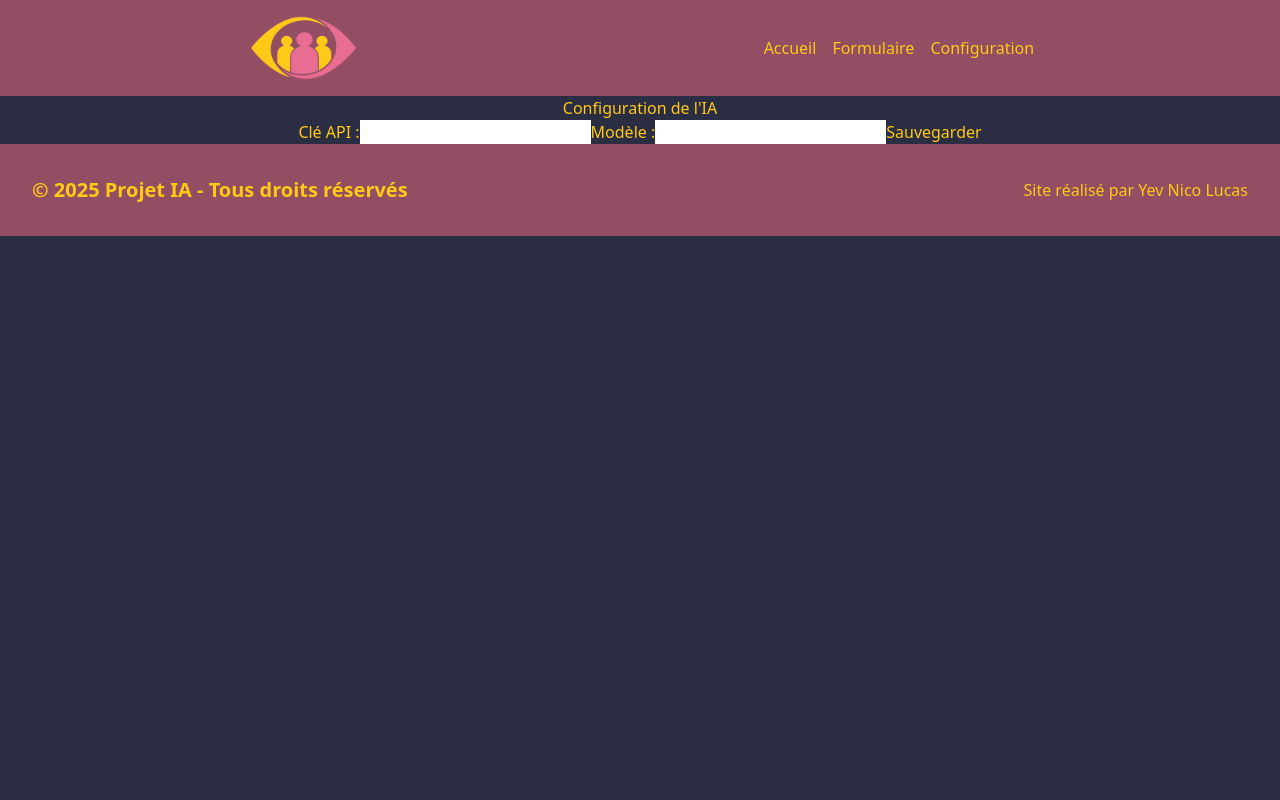
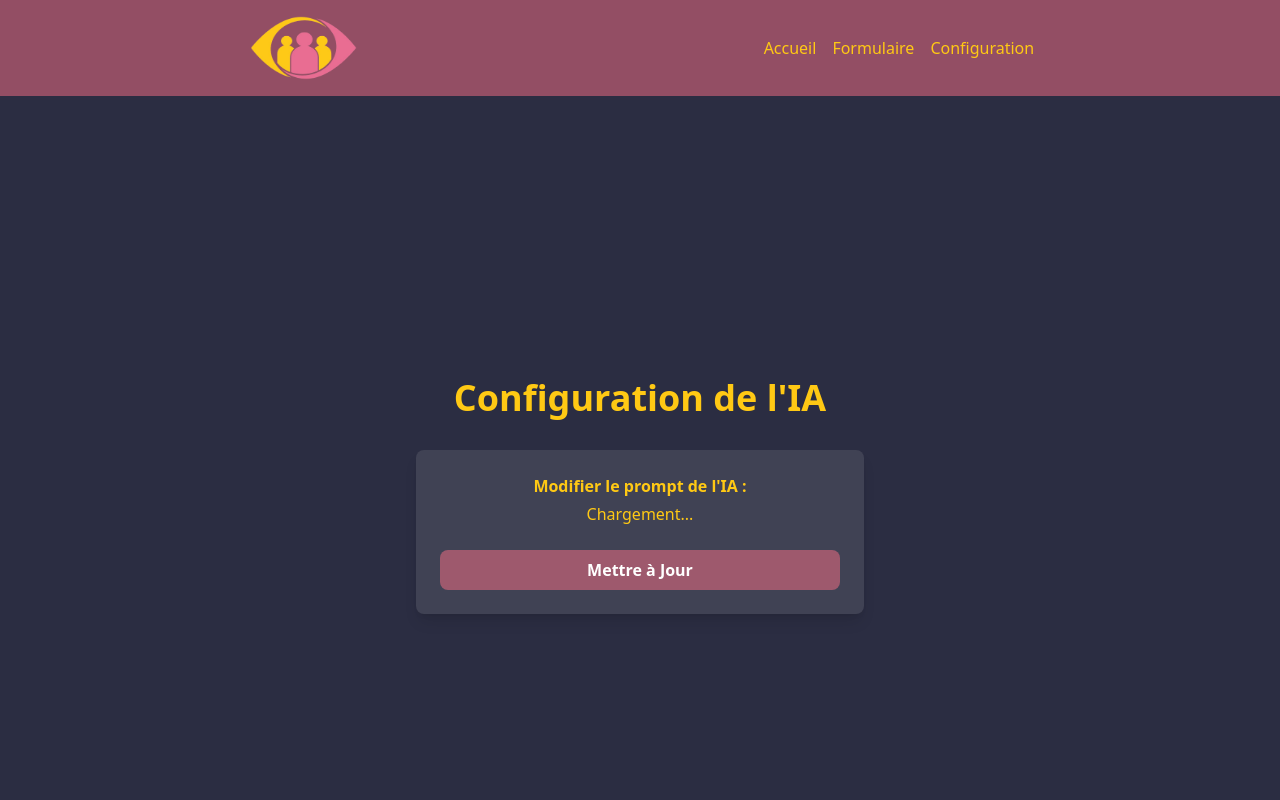
Before and after one commit to aref400/projetiafront, a Vue app: page /config in a window 1280 px wide. Shown: the top 800 px of the page. Built offline with nearby package versions, Linux system fonts and the light colour scheme.

Commit message:
mis en place form admin + get text

```diff
--- a/src/components/views/ConfigPage.vue
+++ b/src/components/views/ConfigPage.vue
@@ -1,42 +1,61 @@
 <template>
-    <div>
-      <h1>Configuration de l'IA</h1>
-      <form @submit.prevent="saveConfig">
-        <label for="apiKey">Clé API :</label>
-        <input id="apiKey" v-model="config.apiKey" type="text" />
-
-        <label for="model">Modèle :</label>
-        <input id="model" v-model="config.model" type="text" />
-
-        <button type="submit">Sauvegarder</button>
+  <div class="flex flex-col items-center justify-center min-h-screen">
+    <!-- Titre -->
+    <h1 class="text-4xl font-bold mb-8">Configuration de l'IA</h1>
+    <form @submit.prevent="saveConfig"
+      class="w-full max-w-md  shadow-lg rounded-lg p-6 space-y-6 bg-[#404254]">
+      <div class="flex flex-col">
+        <p class=" font-semibold mb-1">Modifier le prompt de l'IA :</p>
+        <div v-if="loading">Chargement...</div>
+        <div v-else>
+          <textarea
+            v-model="text"
+            class="w-full p-2 border rounded mb-4"
+            rows="5"
+          ></textarea>
+        </div>
+      </div>
+      <div class="text-center">
+        <button
+          type="submit"
+          :disabled="isLoading"
+          class="w-full bg-rose-400/50 text-white font-bold py-2 px-4 rounded-lg
+          transition ease-in-out delay-150 hover:-translate-y-1 hover:scale-110 hover:bg-rose-400 duration-200 "
+        >
+          {{ isLoading ? 'Chargement...' : 'Mettre à Jour' }}
+        </button>
+        <div v-if="isLoading" class="flex items-center justify-center mt-4">
+          <div class="animate-spin rounded-full h-12 w-12 border-t-4 border-blue-500"></div>
+        </div>
+      </div>
     </form>
     <p v-if="status">{{ status }}</p>
   </div>
 </template>
 
   <script>
+  import axiosInstance from '@/services/axiosInstance';
   export default {
     name: 'ConfigPage',
     data() {
       return {
-        config: {
-          apiKey: '',
-          model: '',
-        },
-        status: null,
+        text: "", // Contenu du texte
+        loading: true, // Chargement initial
+        saving: false, // Indicateur d'enregistrement
+        error: null, // Message d'erreur
+        success: null, // Message de succès
       };
     },
     methods: {
-      async saveConfig() {
+      // Récupérer le texte depuis le backend
+    async fetchText() {
       try {
-          await fetch('/api/config', {
-            method: 'POST',
-            headers: { 'Content-Type': 'application/json' },
-            body: JSON.stringify(this.config),
-          });
-          this.status = 'Configuration mise à jour avec succès !';
+        const result = await axiosInstance.post('/ia/ollama', this.formData);
+        this.text = result.data;
       } catch (error) {
-          console.error('Erreur lors de la sauvegarde de configuration:', error);
+        console.error('Erreur lors de l’appel API :', error.response || error);
+      } finally {
+        this.loading = false; // Désactiver le loader
       }
     },
     },
--- a/src/components/views/FormPage.vue
+++ b/src/components/views/FormPage.vue
@@ -1,7 +1,7 @@
 <template>
-  <div class="flex flex-col items-center justify-center min-h-screen bg-gray-100">
+  <div class="flex flex-col items-center justify-center min-h-screen">
     <!-- Titre -->
-    <h1 class="text-4xl font-bold text-blue-600 mb-8">Remplissez le formulaire</h1>
+    <h1 class="text-4xl font-bold mb-8">Remplissez le formulaire</h1>
 
     <!-- Formulaire -->
     <form
@@ -70,8 +70,8 @@
           {{ isLoading ? 'Chargement...' : 'Envoyer' }}
         </button>
         <div v-if="isLoading" class="flex items-center justify-center mt-4">
-      <div class="animate-spin rounded-full h-12 w-12 border-t-4 border-blue-500"></div>
-    </div>
+          <div class="animate-spin rounded-full h-12 w-12 border-t-4 border-blue-500"></div>
+        </div>
       </div>
     </form>
 
```
Lines whose indentation alone changed are shown as unchanged.
